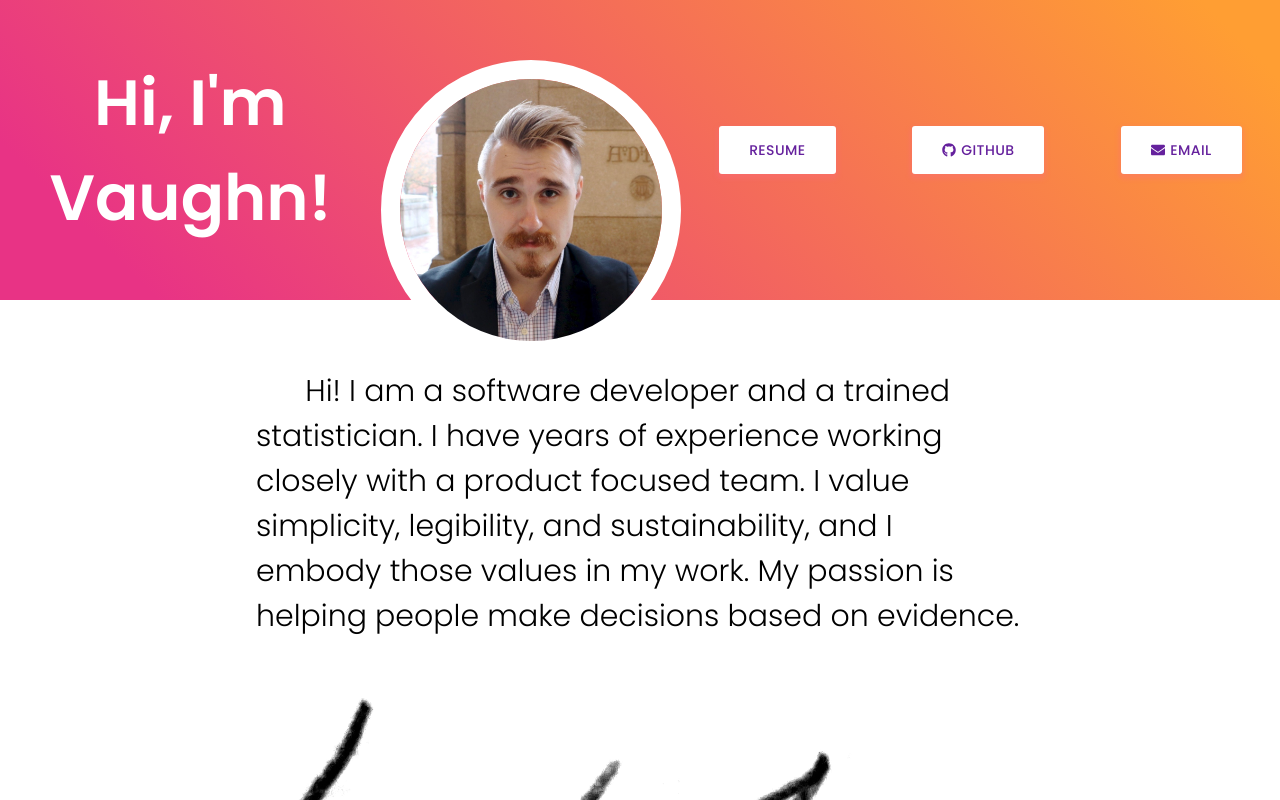
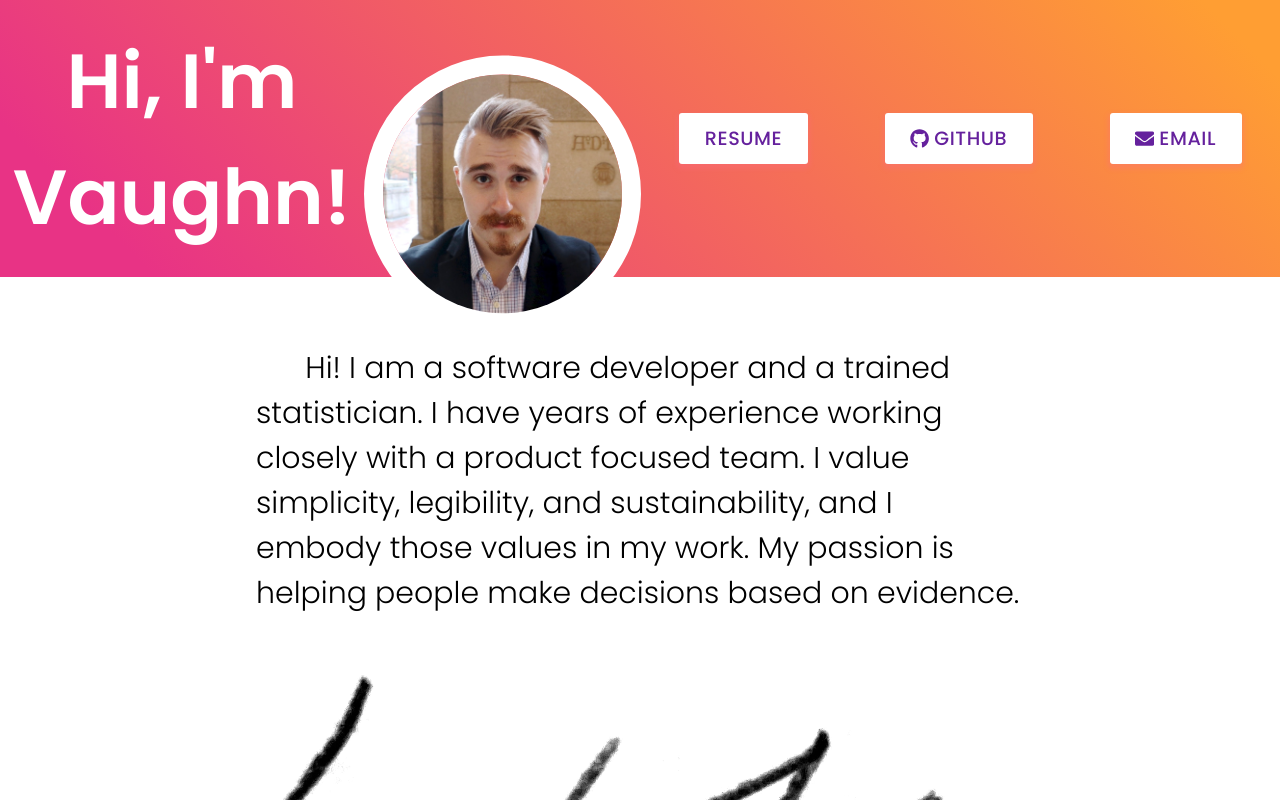
Before and after one commit to vaughn-johnson/homepage, a Gatsby app: page / in a window 1280 px wide. Shown: the top 800 px of the page. Built offline with nearby package versions, Linux system fonts and the light colour scheme.

Commit message:
fixed header layout problems; added lint rule

```diff
--- a/package.json
+++ b/package.json
@@ -19,6 +19,7 @@
     "clsx": "^1.1.1",
     "gatsby": "^2.25.1",
     "react": "^16.12.0",
+    "react-device-detect": "^1.14.0",
     "react-dom": "^17.0.1",
     "react-icons": "^3.11.0"
   },
--- a/src/pages/home/Header/InfoButtons.js
+++ b/src/pages/home/Header/InfoButtons.js
@@ -1,26 +1,30 @@
 import React, { useState, useEffect } from "react";
 import Button from "components/Button";
-import { infoButtons, infoButton } from "./styles";
+import * as styles from "./styles";
 import { FaGithub, FaEnvelope } from "react-icons/fa";
+import { isMobile } from 'react-device-detect';
 import PropTypes from "prop-types";
 
 const PDF_LINK =
   "https://storage.googleapis.com/vaughn-johnson-resume/latest.pdf";
 const GITHUB_LINK = "https://github.com/vaughn-johnson/";
 const EMAIL_LINK = "mailto:v@ughn.io?subject=When%20can%20you%20start%3F";
+const SMOL_WINDOW = 800;
 
-const InfoButton = ({ children, aspectRatio, ...props }) => {
-  const margin = aspectRatio > 1 ? "3vw" : "1em";
+const InfoButton = ({ children, alignButtonsVertically, ...props }) => {
+  const margin = alignButtonsVertically ? "1vw" : "3vw";
 
   return (
-    <div style={infoButton}>
+    <div style={{
+      flex: 1,
+      display: "flex",
+    }}>
       <Button
         style={{
           margin,
-          flex: 1,
-          color: "#65219D",
-          fontFamily: "Poppins",
-          justifyContent: "space-between",
+          fontSize: isMobile ? '4vw' : '1.5vw',
+          padding: isMobile ? '4vw' : '2vw',
+          ...styles.infoButton
         }}
         variant="contained"
         {...props}
@@ -48,23 +52,29 @@ const InfoButtons = () => {
     handleResize();
   });
 
-  const flexDirection = aspectRatio < 1 ? "column" : "row";
+  const alignButtonsVertically = isMobile || aspectRatio < 1 || window.innerWidth < SMOL_WINDOW;
+
+  const flexDirection = alignButtonsVertically ?  "column" : "row";
 
   return (
-    <div style={{ ...infoButtons, flexDirection }}>
-      <InfoButton href={PDF_LINK} aspectRatio={aspectRatio}>
+    <div style={{ ...styles.infoButtons, flexDirection }}>
+      <InfoButton href={PDF_LINK} alignButtonsVertically={alignButtonsVertically}>
         Resume
       </InfoButton>
 
-      <InfoButton href={GITHUB_LINK} aspectRatio={aspectRatio}>
+      <InfoButton href={GITHUB_LINK} alignButtonsVertically={alignButtonsVertically}>
         <FaGithub style={{ paddingRight: 5 }} /> {"   "} Github
       </InfoButton>
 
-      <InfoButton href={EMAIL_LINK} aspectRatio={aspectRatio}>
+      <InfoButton href={EMAIL_LINK} alignButtonsVertically={alignButtonsVertically}>
         <FaEnvelope style={{ paddingRight: 5 }} /> Email
       </InfoButton>
     </div>
   );
 };
 
+InfoButton.propTypes = {
+  alignButtonsVertically: PropTypes.boolean,
+};
+
 export default InfoButtons;
--- a/src/pages/home/Header/styles.js
+++ b/src/pages/home/Header/styles.js
@@ -27,8 +27,9 @@ const greeting = {
   flex: 1,
   textAlign: "center",
   fontWeight: 600,
-  fontSize: "5vw",
+  fontSize: "6vw",
   fontFamily: "Poppins",
+  padding: '1vw'
 };
 
 const faceBadgeContainer = {
@@ -49,7 +50,10 @@ const infoButtons = {
 
 const infoButton = {
   flex: 1,
-  display: "flex",
+  color: "#65219D",
+  fontFamily: "Poppins",
+  justifyContent: "space-around",
+  height: '2vw',
 };
 
 export {
```
Also changed, not shown: 1 other file (tests, documents, lock files or other folders).
